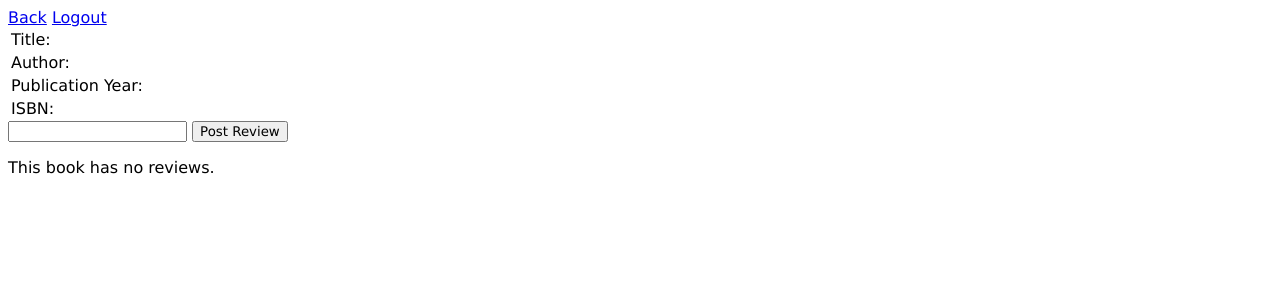
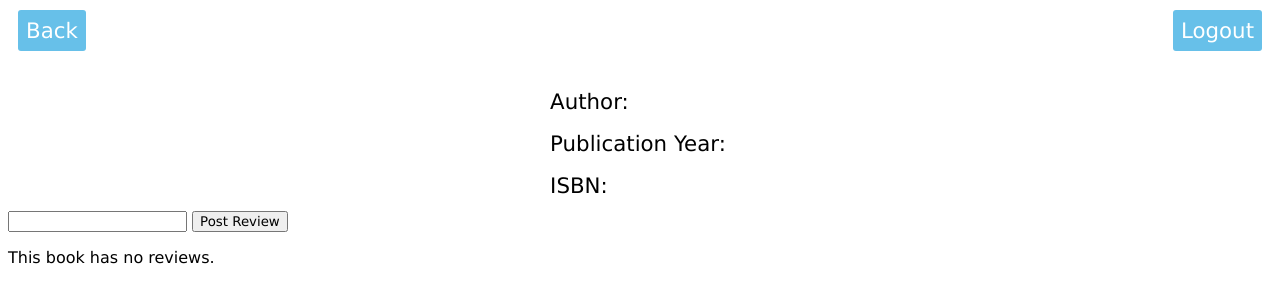
Before and after one commit to adamreidsmith/ENGO651-project1, a Flask app: template templates/book.html in a window 1280 px wide. Shown: the top 303 px of the page. Run offline with Flask 2, Linux system fonts and the light colour scheme; the template is opened without the code that fills it, so the values that code supplies are empty.

Commit message:
Added logout button

```diff
--- a/application.py
+++ b/application.py
@@ -32,8 +32,8 @@
 def search():
 
     if session.get('current_user') is None:
+        #return render_template('main.html')
         pass
-        # Link back to login page
 
     if request.method == 'GET':
         return render_template('search.html', results=None)
@@ -62,8 +62,8 @@
 def book(isbn):
 
     if session.get('current_user') is None:
+        #return render_template('main.html')
         pass
-        # Link back to login page
 
     if request.method == 'POST':
         # If a post request is sent, add the posted review to the reviews table in the database
@@ -85,4 +85,4 @@
 @app.route('/logout')
 def logout():
     session.pop('current_user')
-    # Link back to main page
+    return render_template('main.html')
--- a/static/style.css
+++ b/static/style.css
@@ -1,6 +1,33 @@
  /* Global styling */
 * {
     font-family: Verdana, Geneva, Tahoma, sans-serif;
+}
+
+/* Style the header */
+.header {
+    width: 100%;
+    height: 50px;
+    display: flex;
+}
+
+.header_left {
+    width: 50%;
+    padding: 10px;
+}
+
+.header_right {
+    width: 50%;
+    text-align: right;
+    padding: 10px;
+}
+
+.header a {
+    text-decoration: none;
+    background-color: rgb(103, 192, 233);
+    color: white;
+    border-radius: 3px;
+    padding: 8px;
+    font-size: 16pt;
 }
 
 /* Style search bar and its container */
@@ -37,3 +64,20 @@
 li {
     list-style: none;
 }
+
+/* Style the book page */
+#book-info-container {
+    width: 100%;
+    display: inline-block;
+    text-align: center;
+}
+
+#book-info-container table {
+    margin: 0 auto;
+    text-align: left;
+    font-size: 16pt;
+}
+
+#book-info-container table tr {
+    height: 40px;
+}
--- a/templates/book.html
+++ b/templates/book.html
@@ -5,15 +5,16 @@
 </head>
 <body>
     <div class="header">
-        <a href="{{ url_for('search') }}">Back</a>
-        <a href="{{ url_for('logout') }}">Logout</a>
+        <div class="header_left">
+            <a href="{{ url_for('search') }}">Back</a>
+        </div>
+        <div class="header_right">
+            <a href="{{ url_for('logout') }}">Logout</a>
+        </div>
     </div>
     <div id="book-info-container">
+        <h1>{{ book.title }}</h1>
         <table class="book-info">
-            <tr>
-                <td>Title:</td>
-                <td>{{ book.title }}</td>
-            </tr>
             <tr>
                 <td>Author:</td>
                 <td>{{ book.author }}</td>
--- a/templates/search.html
+++ b/templates/search.html
@@ -5,7 +5,10 @@
 </head>
 <body>
     <div class="header">
-        <a href="{{ url_for('logout') }}">Logout</a>
+        <div class="header_left"></div>
+        <div class="header_right">
+            <a href="{{ url_for('logout') }}">Logout</a>
+        </div>
     </div>
     <div id="search-bar-container">
         <form id="search-form" action="{{ url_for('search') }}" method="post">
```
